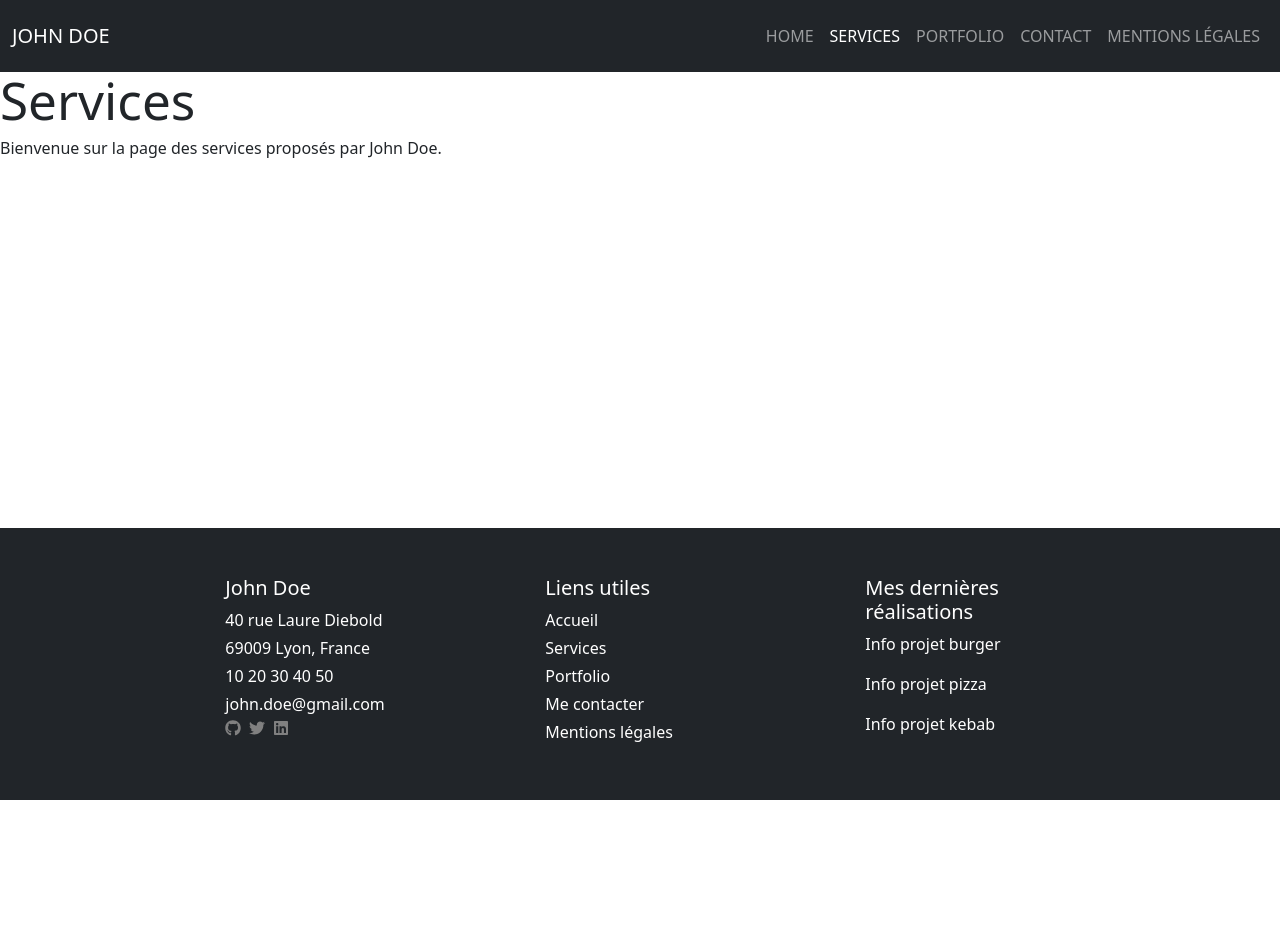
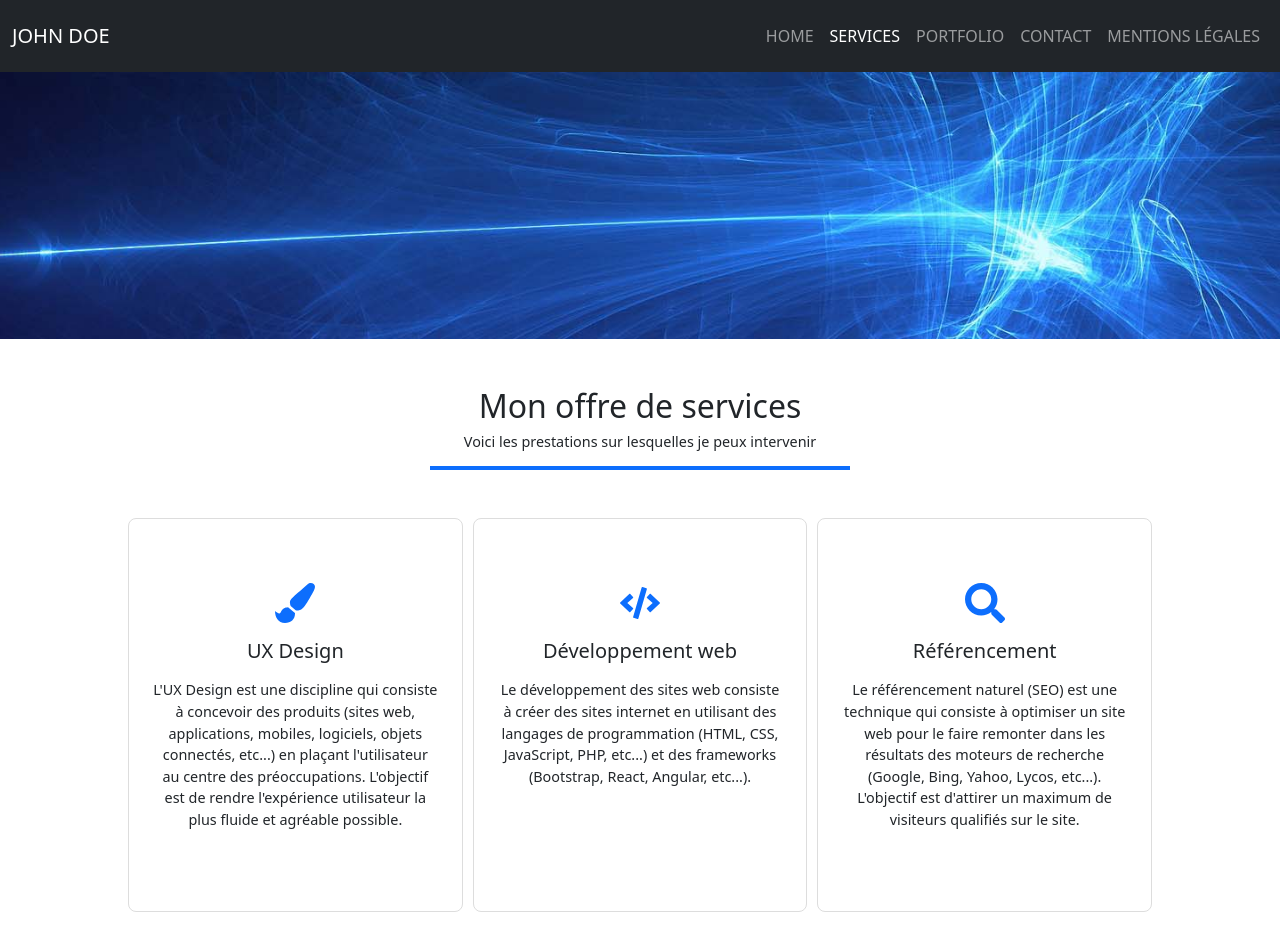
Before and after one commit to SpaceInvaderEO/portfolio-react-fabien-divuolo-new, a React (Vite) app in the folder portfolio-john-doe/: page /services in a window 1280 px wide. Shown: the top 952 px of the page. Before the commit the page ends 800 px from the top, so only its background shows below. Built offline with nearby package versions, Linux system fonts and the light colour scheme.

Commit message:
page services

```diff
--- a/portfolio-john-doe/src/index.css
+++ b/portfolio-john-doe/src/index.css
@@ -196,6 +196,76 @@ footer a:hover {
   width: 50%;
   background-color: #0d6efd;
 }
+.services-hero {
+  height: calc(100vh / 3);
+  background-size: cover;
+  background-position: center;
+}
+
+.services-content {
+  background-color: #fff;
+  padding: 3rem 0;
+}
+
+.services-wrapper {
+  width: 80%;
+  margin: 0 auto;
+  text-align: center;
+}
+
+.services-wrapper h4 {
+  font-size: 0.9rem;
+  font-weight: 400;
+  margin-top: 0.5rem;
+}
+
+.services-underline {
+  width: 420px;
+  height: 4px;
+  background-color: #0d6efd;
+  margin: 1rem auto 3rem auto;
+}
+
+.services-cards {
+  display: flex;
+  justify-content: space-between;
+  gap: 10px;
+}
+
+.service-card {
+  flex: 1;
+  border: 1px solid #ddd;
+  border-radius: 8px;
+  padding: 4rem 1.5rem;
+  display: flex;
+  flex-direction: column;
+  align-items: center;
+}
+
+.service-icon {
+  font-size: 2.5rem;
+  color: #0d6efd;
+  margin-bottom: 1rem;
+}
+
+.service-card h5 {
+  margin-bottom: 1rem;
+}
+
+.service-card p {
+  font-size: 0.9rem;
+}
+
+@media (max-width: 768px) {
+  .services-wrapper {
+    width: 95%;
+  }
+
+  .services-cards {
+    flex-direction: column;
+    gap: 1rem;
+  }
+}
 
 @media (max-width: 768px) {
   .home-card {
--- a/portfolio-john-doe/src/pages/Services.jsx
+++ b/portfolio-john-doe/src/pages/Services.jsx
@@ -1,10 +1,60 @@
-const Home = () => {
+import banner from "../assets/images/banner.jpg";
+import { FaPaintBrush, FaCode, FaSearch } from "react-icons/fa";
+
+const Services = () => {
   return (
-    <div>
-      <h1>Services</h1>
-      <p>Bienvenue sur la page des services proposés par John Doe.</p>
-    </div>
+    <>
+      <section
+        className="services-hero"
+        style={{ backgroundImage: `url(${banner})` }}
+      ></section>
+
+      <section className="services-content">
+        <div className="services-wrapper">
+          <h2>Mon offre de services</h2>
+          <h4>Voici les prestations sur lesquelles je peux intervenir</h4>
+          <div className="services-underline"></div>
+
+          <div className="services-cards">
+            <div className="service-card">
+              <FaPaintBrush className="service-icon" />
+              <h5>UX Design</h5>
+              <p>
+                L'UX Design est une discipline qui consiste à concevoir des
+                produits (sites web, applications, mobiles, logiciels, objets
+                connectés, etc...) en plaçant l'utilisateur au centre des
+                préoccupations. L'objectif est de rendre l'expérience utilisateur
+                la plus fluide et agréable possible.
+              </p>
+            </div>
+
+            <div className="service-card">
+              <FaCode className="service-icon" />
+              <h5>Développement web</h5>
+              <p>
+                Le développement des sites web consiste à créer des sites
+                internet en utilisant des langages de programmation (HTML, CSS,
+                JavaScript, PHP, etc...) et des frameworks (Bootstrap, React,
+                Angular, etc...).
+              </p>
+            </div>
+
+            <div className="service-card">
+              <FaSearch className="service-icon" />
+              <h5>Référencement</h5>
+              <p>
+                Le référencement naturel (SEO) est une technique qui consiste à
+                optimiser un site web pour le faire remonter dans les résultats
+                des moteurs de recherche (Google, Bing, Yahoo, Lycos, etc...).
+                L'objectif est d'attirer un maximum de visiteurs qualifiés sur le
+                site.
+              </p>
+            </div>
+          </div>
+        </div>
+      </section>
+    </>
   );
 };
 
-export default Home;
+export default Services;
```
